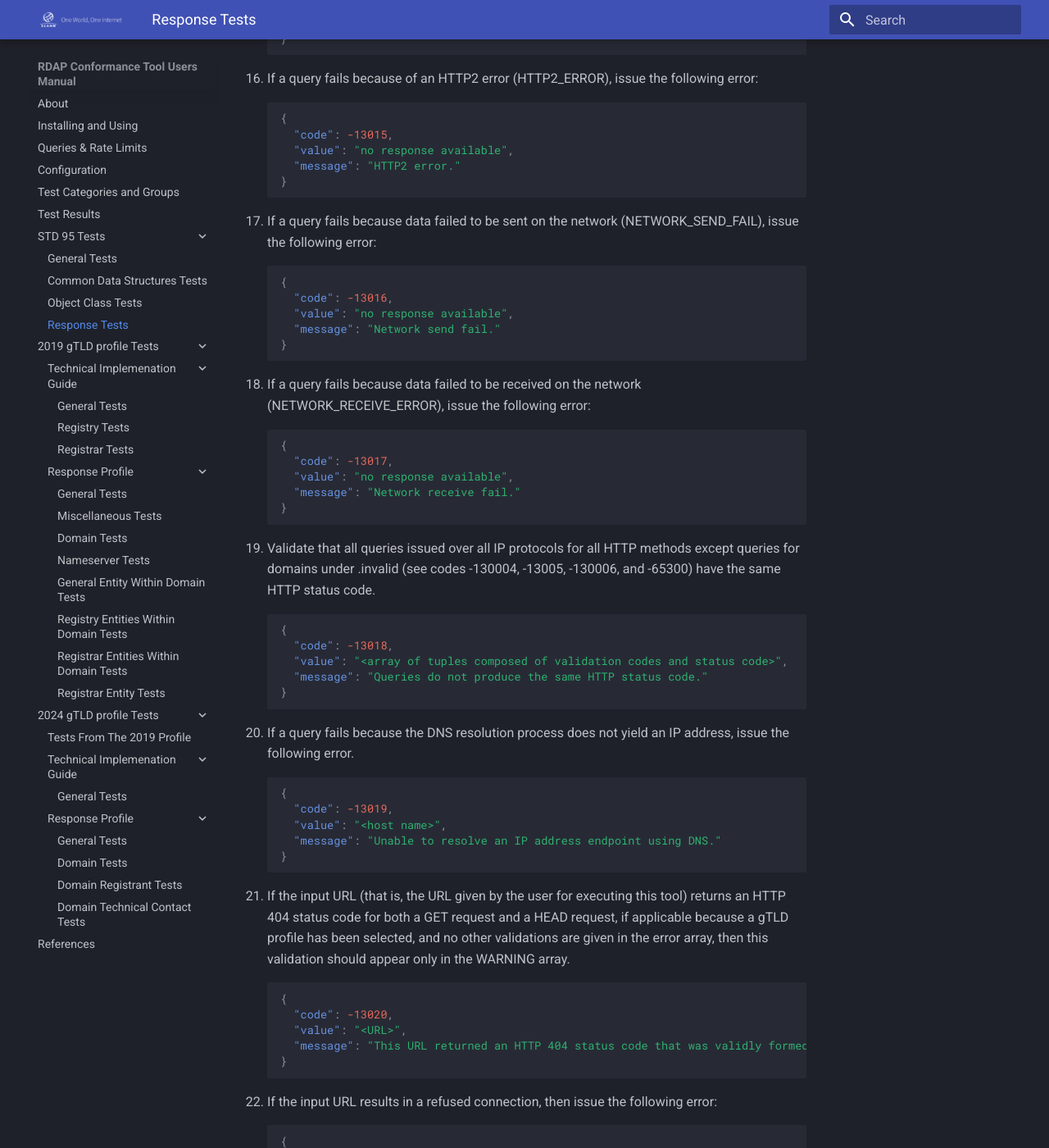
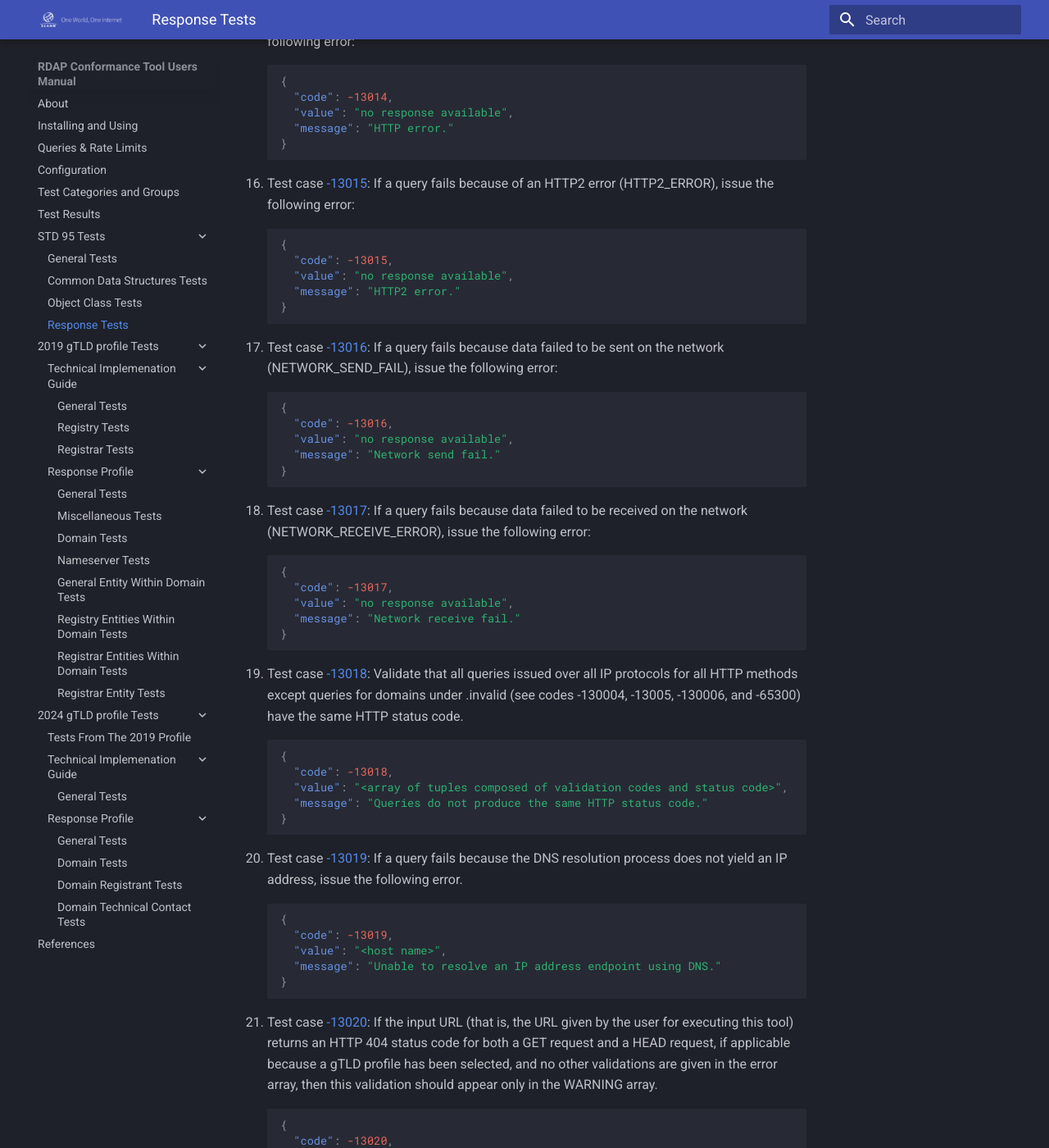
Before and after one commit to icann/rdap-conformance-tool, an MkDocs documentation site: the page built from docs/std_95/response.md, in a window 1280 px wide and 1400 px high, scrolled down 3000 px. Shown: the whole window at 82% size. Built offline with MkDocs 1.6.1 and Material for MkDocs 9.7.7, drawn with Linux system fonts in a browser that asks for light colours; some of the changed text lies outside the part shown.

Commit message:
test case links

````diff
--- a/docs/std_95/response.md
+++ b/docs/std_95/response.md
@@ -2,7 +2,7 @@
 
 Test group: [[stdResponseValidation]](#id-stdResponseValidation){ #id-stdResponseValidation }
 
-1. Validate that the content-type HTTP header has the media type “application/rdap+json”. This validation should allow for media type parameters such as “charset”, etc…
+1. Test case [-13000](#id-testCase-13000){ #id-testCase-13000 }: Validate that the content-type HTTP header has the media type “application/rdap+json”. This validation should allow for media type parameters such as “charset”, etc…
 ```json
 {
   "code": -13000,
@@ -10,7 +10,7 @@
   "message": "The content-type header does not contain the application/rdap+json media type."
 }
 ```
-2. Validate that the response is parsable JSON.
+2. Test case [-13001](#id-testCase-13001){ #id-testCase-13001 }: Validate that the response is parsable JSON.
 ```json
 {
   "code": -13001,
@@ -18,7 +18,7 @@
   "message": "The response was not valid JSON."
 }
 ```
-3. Validate that the HTTP status code is either 200 or 404.
+3. Test case [-13002](#id-testCase-13002){ #id-testCase-13002 }: Validate that the HTTP status code is either 200 or 404.
 ```json
 {
   "code": -13002,
@@ -26,7 +26,7 @@
   "message": "The HTTP status code was not 200 nor 404."
 }
 ```
-4. If the query is a lookup (/domain, /ip, /nameserver, /autnum, /entity), validate that it has an objectClassName string member.
+4. Test case [-13003](#id-testCase-13003){ #id-testCase-13003 }: If the query is a lookup (/domain, /ip, /nameserver, /autnum, /entity), validate that it has an objectClassName string member.
 ```json
 {
   "code": -13003,
@@ -34,7 +34,7 @@
   "message": "The response does not have an objectClassName string."
 }
 ```
-5. Validate that a query for “example.invalid” with random query parameters does not result in an HTTP 3xx response in which the URI in the “location” header contains the same query parameters used in the query.
+5. Test case [-13004](#id-testCase-13004){ #id-testCase-13004 }: Validate that a query for “example.invalid” with random query parameters does not result in an HTTP 3xx response in which the URI in the “location” header contains the same query parameters used in the query.
 ```json
 {
   "code": -13004,
@@ -42,7 +42,7 @@
   "message": "Response redirect contained query parameters copied from the request."
 }
 ```
-6. Validate that a query for “test.invalid” does not result in an HTTP redirect (that is, if the server answers with a 3xx validate that the redirect does not point back to the same server).
+6. Test case [-13005](#id-testCase-13005){ #id-testCase-13005 }: Validate that a query for “test.invalid” does not result in an HTTP redirect (that is, if the server answers with a 3xx validate that the redirect does not point back to the same server).
 ```json
 {
   "code": -13005,
@@ -50,7 +50,7 @@
   "message": "Server responded with a redirect to itself for domain 'test.invalid'."
 }
 ```
-7. Validate that a query for “test.invalid” does not result in an HTTP 200 Ok.
+7. Test case [-13006](#id-testCase-13006){ #id-testCase-13006 }: Validate that a query for “test.invalid” does not result in an HTTP 200 Ok.
 ```json
 {
   "code": -13006,
@@ -58,7 +58,7 @@
   "message": "Server responded with a 200 Ok for 'test.invalid'."
 }
 ```
-8. If a query fails to connect (CONNECTION FAILED), issue the following error:
+8. Test case [-13007](#id-testCase-13007){ #id-testCase-13007 }: If a query fails to connect (CONNECTION FAILED), issue the following error:
 ```json
 {
   "code": -13007,
@@ -66,7 +66,7 @@
   "message": "Failed to connect to server."
 }
 ```
-9. If a query fails because of a TLS handshake (HANDSHAKE_FAILED), issue the following error:
+9. Test case [-13008](#id-testCase-13008){ #id-testCase-13008 }: If a query fails because of a TLS handshake (HANDSHAKE_FAILED), issue the following error:
 ```json
 {
   "code": -13008,
@@ -74,7 +74,7 @@
   "message": "TLS handshake failed."
 }
 ```
-10. If a query fails to connect because of an invalid TLS certificate (INVALID_CERTIFICATE), issue the following error:
+10. Test case [-13009](#id-testCase-13009){ #id-testCase-13009 }: If a query fails to connect because of an invalid TLS certificate (INVALID_CERTIFICATE), issue the following error:
 ```json
 {
   "code": -13009,
@@ -82,7 +82,7 @@
   "message": "Invalid TLS certificate."
 }
 ```
-11. If a query fails to connect because of revoked TLS certificate (REVOKED_CERTIFICATE), issue the following error:
+11. Test case [-13010](#id-testCase-13010){ #id-testCase-13010 }: If a query fails to connect because of revoked TLS certificate (REVOKED_CERTIFICATE), issue the following error:
 ```json
 {
   "code": -13010,
@@ -90,7 +90,7 @@
   "message": "Revoked TLS certificate."
 }
 ```
-12. If a query fails to connect because of an expired TLS certificate (EXPIRED_CERTIFICATE), issue the following error:
+12. Test case [-13011](#id-testCase-13011){ #id-testCase-13011 }: If a query fails to connect because of an expired TLS certificate (EXPIRED_CERTIFICATE), issue the following error:
 ```json
 {
   "code": -13011,
@@ -98,7 +98,7 @@
   "message": "Expired certificate."
 }
 ```
-13. If a query fails to connect because of TLS certificate errors, issue the following error:
+13. Test case [-13012](#id-testCase-13012){ #id-testCase-13012 }: If a query fails to connect because of TLS certificate errors, issue the following error:
 ```json
 {
   "code": -13012,
@@ -106,7 +106,7 @@
   "message": "TLS certificate error."
 }
 ```
-14. If a query fails to connect because of too many HTTP redirects (TOO_MANY_REDIRECTS), issue the following error:
+14. Test case [-13013](#id-testCase-13013){ #id-testCase-13013 }: If a query fails to connect because of too many HTTP redirects (TOO_MANY_REDIRECTS), issue the following error:
 ```json
 {
   "code": -13013,
@@ -114,7 +114,7 @@
   "message": "Too many HTTP redirects."
 }
 ```
-15. If a query fails because of an HTTP error (HTTP_ERROR), issue the following error:
+15. Test case [-13014](#id-testCase-13014){ #id-testCase-13014 }: If a query fails because of an HTTP error (HTTP_ERROR), issue the following error:
 ```json
 {
   "code": -13014,
@@ -122,7 +122,7 @@
   "message": "HTTP error."
 }
 ```
-16. If a query fails because of an HTTP2 error (HTTP2_ERROR), issue the following error:
+16. Test case [-13015](#id-testCase-13015){ #id-testCase-13015 }: If a query fails because of an HTTP2 error (HTTP2_ERROR), issue the following error:
 ```json
 {
   "code": -13015,
@@ -130,7 +130,7 @@
   "message": "HTTP2 error."
 }
 ```
-17. If a query fails because data failed to be sent on the network (NETWORK_SEND_FAIL), issue the following error:
+17. Test case [-13016](#id-testCase-13016){ #id-testCase-13016 }: If a query fails because data failed to be sent on the network (NETWORK_SEND_FAIL), issue the following error:
 ```json
 {
   "code": -13016,
@@ -138,7 +138,7 @@
   "message": "Network send fail."
 }
 ```
-18. If a query fails because data failed to be received on the network (NETWORK_RECEIVE_ERROR), issue the following error:
+18. Test case [-13017](#id-testCase-13017){ #id-testCase-13017 }: If a query fails because data failed to be received on the network (NETWORK_RECEIVE_ERROR), issue the following error:
 ```json
 {
   "code": -13017,
@@ -146,7 +146,7 @@
   "message": "Network receive fail."
 }
 ```
-19. Validate that all queries issued over all IP protocols for all HTTP methods except queries for domains under .invalid (see codes -130004, -13005, -130006, and -65300) have the same HTTP status code.
+19. Test case [-13018](#id-testCase-13018){ #id-testCase-13018 }: Validate that all queries issued over all IP protocols for all HTTP methods except queries for domains under .invalid (see codes -130004, -13005, -130006, and -65300) have the same HTTP status code.
 ```json
 {
   "code": -13018,
@@ -154,7 +154,7 @@
   "message": "Queries do not produce the same HTTP status code."
 }
 ```
-20. If a query fails because the DNS resolution process does not yield an IP address, issue the following error.
+20. Test case [-13019](#id-testCase-13019){ #id-testCase-13019 }: If a query fails because the DNS resolution process does not yield an IP address, issue the following error.
 ```json
 {
   "code": -13019,
@@ -162,7 +162,7 @@
   "message": "Unable to resolve an IP address endpoint using DNS."
 }
 ```
-21. If the input URL (that is, the URL given by the user for executing this tool) returns an HTTP 404 status code for both a GET request and a HEAD request, if applicable because a gTLD profile has been selected, and no other validations are given in the error array, then this validation should appear only in the WARNING array.
+21. Test case [-13020](#id-testCase-13020){ #id-testCase-13020 }: If the input URL (that is, the URL given by the user for executing this tool) returns an HTTP 404 status code for both a GET request and a HEAD request, if applicable because a gTLD profile has been selected, and no other validations are given in the error array, then this validation should appear only in the WARNING array.
 ```json
 {
   "code": -13020,
@@ -170,7 +170,7 @@
   "message": "This URL returned an HTTP 404 status code that was validly formed. If the provided URL does not reference a registered resource, then this warning may be ignored. If the provided URL does reference a registered resource, then this should be considered an error."
 }
 ```
-22. If the input URL results in a refused connection, then issue the following error:
+22. Test case [-13021](#id-testCase-13021){ #id-testCase-13021 }: If the input URL results in a refused connection, then issue the following error:
 ```json
 {
   "code": -13021,
````
